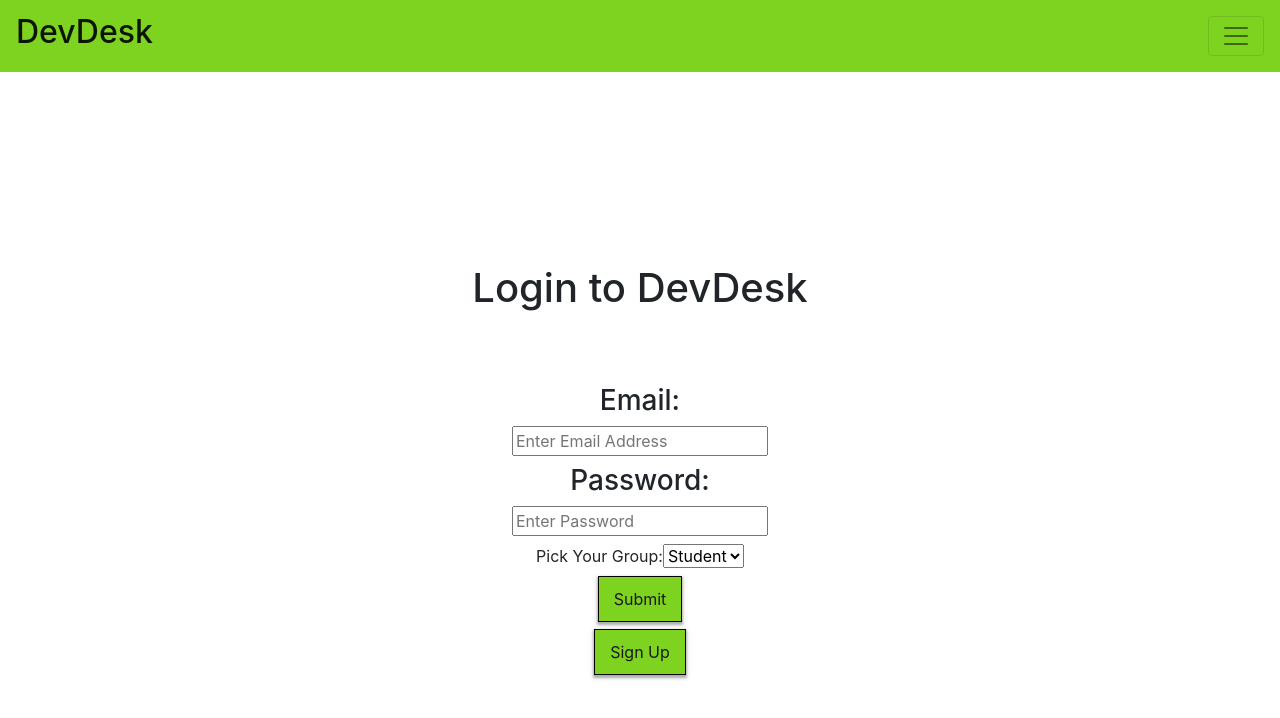
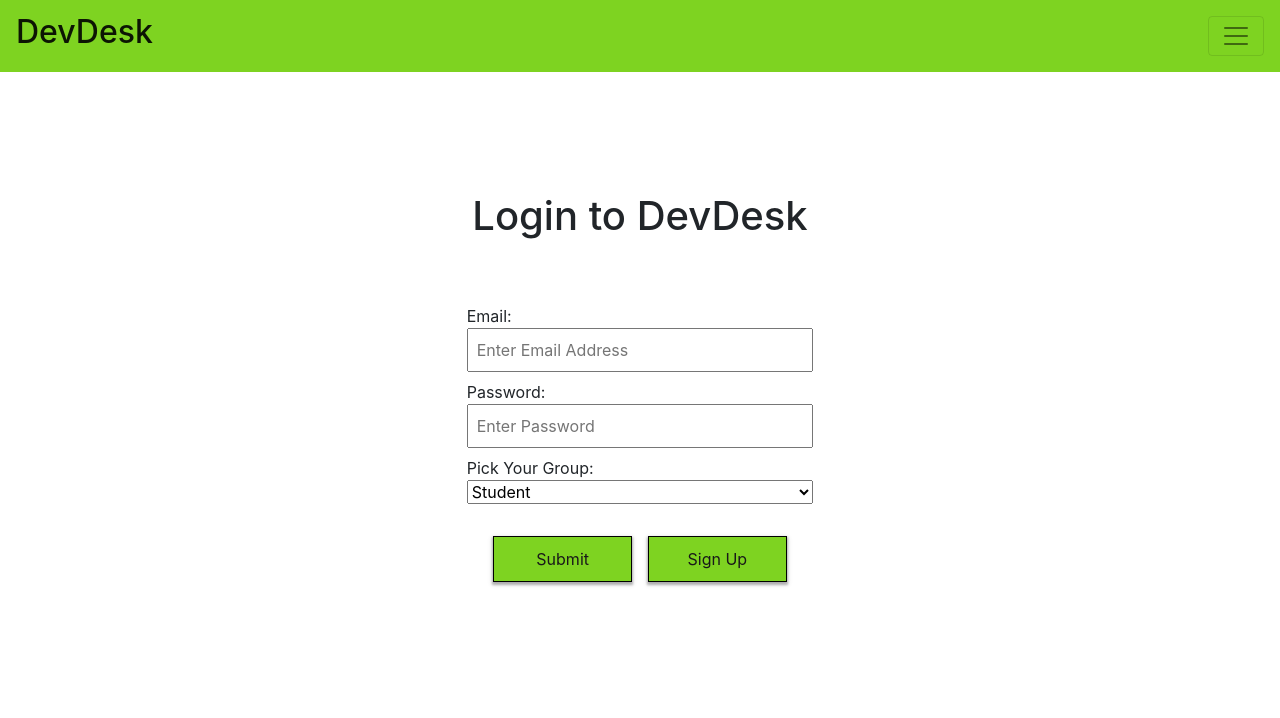
Before and after one commit to Build-Week-Dev-Desk/FrontEnd, a React (Create React App) app in the folder client/: page / in a window 1280 px wide. Shown: the top 718 px of the page. Built offline with nearby package versions, Linux system fonts and the light colour scheme.

Commit message:
LoginForm polish

```diff
--- a/client/package.json
+++ b/client/package.json
@@ -8,6 +8,7 @@
     "@testing-library/user-event": "^7.1.2",
     "axios": "^0.19.2",
     "bootstrap": "^4.4.1",
+    "node-sass": "^4.13.1",
     "react": "^16.12.0",
     "react-dom": "^16.12.0",
     "react-hook-form": "^4.8.1",
--- a/client/src/App.css
+++ b/client/src/App.css
@@ -5,20 +5,21 @@
 }
 
 .entiretick {
-  border: 2px solid #7ED321;
+  border: 2px solid #7ed321;
   background-color: lightgray;
   width: 90%;
   box-shadow: 10px 10px 5px grey;
 }
 
 .submitbtn {
-  background: #7ED321;
-  background-image: linear-gradient(-315deg, #7ED321 40%,#7ED321 100%);
+  background: #7ed321;
+  background-image: linear-gradient(-315deg, #7ed321 40%, #7ed321 100%);
   border: 1px solid black;
   padding: 10px 15px;
   font-size: 16px;
   color: #191919;
-  box-shadow: 0 2px 5px 1px rgba(0, 0, 0, 0.12), 0 2px 2px 1px rgba(0, 0, 0, 0.24);
+  box-shadow: 0 2px 5px 1px rgba(0, 0, 0, 0.12),
+    0 2px 2px 1px rgba(0, 0, 0, 0.24);
   transition: all 0.2 ease-in;
   display: flex;
   align-items: center;
@@ -27,17 +28,17 @@
 }
 .submitbtn:hover {
   transform: translateY(-1px);
-  box-shadow: 0 2px 6px 2px rgba(11, 53, 240, 0.12), 0 2px 3px 2px rgba(0, 0, 0, 0.24);
+  box-shadow: 0 2px 6px 2px rgba(11, 53, 240, 0.12),
+    0 2px 3px 2px rgba(0, 0, 0, 0.24);
   background: black;
-  color: #7ED321;
+  color: #7ed321;
   text-decoration: none;
 }
 .submitbtn:active {
-  background: #7ED321;
-  box-shadow: inset 0px 0px 5px #7ED321;
+  background: #7ed321;
+  box-shadow: inset 0px 0px 5px #7ed321;
   outline: none;
 }
-
 
 .ticket {
   display: flex;
@@ -51,7 +52,7 @@
   padding: 10px 10px;
   margin: 10px 5px;
   box-sizing: border-box;
-  border: 1px solid #7ED321;
+  border: 1px solid #7ed321;
   border-radius: 4px;
   resize: both;
 }
@@ -61,19 +62,20 @@
   padding: 10px 10px;
   margin: 10px 5px;
   box-sizing: border-box;
-  border: 1px solid #7ED321;
+  border: 1px solid #7ed321;
   border-radius: 4px;
   resize: both;
 }
 
 .navcreate {
-  background: #7ED321;
-  background-image: linear-gradient(-315deg, #7ED321 40%,#7ED321 100%);
+  background: #7ed321;
+  background-image: linear-gradient(-315deg, #7ed321 40%, #7ed321 100%);
   border: 1px solid black;
   padding: 10px 15px;
   font-size: 16px;
   color: #191919;
-  box-shadow: 0 2px 5px 1px rgba(0, 0, 0, 0.12), 0 2px 2px 1px rgba(0, 0, 0, 0.24);
+  box-shadow: 0 2px 5px 1px rgba(0, 0, 0, 0.12),
+    0 2px 2px 1px rgba(0, 0, 0, 0.24);
   transition: all 0.2 ease-in;
   text-align: center;
   display: flex;
@@ -85,30 +87,31 @@
 }
 .navcreate:hover {
   transform: translateY(-1px);
-  box-shadow: 0 2px 6px 2px rgba(11, 53, 240, 0.12), 0 2px 3px 2px rgba(0, 0, 0, 0.24);
+  box-shadow: 0 2px 6px 2px rgba(11, 53, 240, 0.12),
+    0 2px 3px 2px rgba(0, 0, 0, 0.24);
   background: black;
-  color: #7ED321;
+  color: #7ed321;
   text-decoration: none;
 }
 .navcreate:active {
-  background: #7ED321;
-  box-shadow: inset 0px 0px 5px #7ED321;
+  background: #7ed321;
+  box-shadow: inset 0px 0px 5px #7ed321;
   outline: none;
 }
 
 .logintitle {
   text-align: center;
-  margin-top: 10%;
+  margin-top: 10vh;
 }
 .loginpage {
-  display:flex;
+  display: flex;
   flex-direction: column;
   align-items: center;
   text-align: center;
-  margin-top: 5%;
+  margin-top: 5vh;
 }
 
-Link {
+link {
   text-decoration: none;
   color: black;
 }
@@ -120,7 +123,7 @@ Link {
 }
 
 #usertick {
-  border: 3px solid #7ED321;
+  border: 3px solid #7ed321;
   margin: 3% 0 3% 0;
   padding: 10px;
   background-color: lightgray;
@@ -148,7 +151,7 @@ Link {
 
 .claimedtick {
   text-align: center;
-  border: 4px solid #7ED321;
+  border: 4px solid #7ed321;
   width: 30%;
   margin: 0 auto;
   margin-top: 3%;
@@ -156,7 +159,7 @@ Link {
 }
 
 p {
-  font-weight:  bold;
+  font-weight: bold;
 }
 
 .dashb {
@@ -166,12 +169,13 @@ p {
 
 .submitbtn1 {
   background: red;
-  background-image: linear-gradient(-315deg, red 20%,#7ED321 100%);
+  background-image: linear-gradient(-315deg, red 20%, #7ed321 100%);
   border: 1px solid black;
   padding: 10px 15px;
   font-size: 16px;
   color: black;
-  box-shadow: 0 2px 5px 1px rgba(0, 0, 0, 0.12), 0 2px 2px 1px rgba(0, 0, 0, 0.24);
+  box-shadow: 0 2px 5px 1px rgba(0, 0, 0, 0.12),
+    0 2px 2px 1px rgba(0, 0, 0, 0.24);
   transition: all 0.2 ease-in;
   display: flex;
   align-items: center;
@@ -180,25 +184,27 @@ p {
 }
 .submitbtn1:hover {
   transform: translateY(-1px);
-  box-shadow: 0 2px 6px 2px rgba(11, 53, 240, 0.12), 0 2px 3px 2px rgba(0, 0, 0, 0.24);
+  box-shadow: 0 2px 6px 2px rgba(11, 53, 240, 0.12),
+    0 2px 3px 2px rgba(0, 0, 0, 0.24);
   background: red;
   color: white;
   text-decoration: none;
 }
 .submitbtn1:active {
-  background: #7ED321;
-  box-shadow: inset 0px 0px 5px #7ED321;
+  background: #7ed321;
+  box-shadow: inset 0px 0px 5px #7ed321;
   outline: none;
 }
 
 .submitbtn2 {
-  background: #7ED321;
-  background-image: linear-gradient(-315deg, #7ED321 40%, black 100%);
+  background: #7ed321;
+  background-image: linear-gradient(-315deg, #7ed321 40%, black 100%);
   border: 1px solid black;
   padding: 10px 15px;
   font-size: 16px;
   color: #191919;
-  box-shadow: 0 2px 5px 1px rgba(0, 0, 0, 0.12), 0 2px 2px 1px rgba(0, 0, 0, 0.24);
+  box-shadow: 0 2px 5px 1px rgba(0, 0, 0, 0.12),
+    0 2px 2px 1px rgba(0, 0, 0, 0.24);
   transition: all 0.2 ease-in;
   display: flex;
   align-items: center;
@@ -207,25 +213,27 @@ p {
 }
 .submitbtn2:hover {
   transform: translateY(-1px);
-  box-shadow: 0 2px 6px 2px rgba(11, 53, 240, 0.12), 0 2px 3px 2px rgba(0, 0, 0, 0.24);
+  box-shadow: 0 2px 6px 2px rgba(11, 53, 240, 0.12),
+    0 2px 3px 2px rgba(0, 0, 0, 0.24);
   background: black;
-  color: #7ED321;
+  color: #7ed321;
   text-decoration: none;
 }
 .submitbtn2:active {
-  background: #7ED321;
-  box-shadow: inset 0px 0px 5px #7ED321;
+  background: #7ed321;
+  box-shadow: inset 0px 0px 5px #7ed321;
   outline: none;
 }
 
 .submitbtn3 {
-  background: #7ED321;
-  background-image: linear-gradient(-315deg, black 40%,#7ED321 100%);
+  background: #7ed321;
+  background-image: linear-gradient(-315deg, black 40%, #7ed321 100%);
   border: 1px solid black;
   padding: 10px 15px;
   font-size: 16px;
-  color: #7ED321;
-  box-shadow: 0 2px 5px 1px rgba(0, 0, 0, 0.12), 0 2px 2px 1px rgba(0, 0, 0, 0.24);
+  color: #7ed321;
+  box-shadow: 0 2px 5px 1px rgba(0, 0, 0, 0.12),
+    0 2px 2px 1px rgba(0, 0, 0, 0.24);
   transition: all 0.2 ease-in;
   display: flex;
   align-items: center;
@@ -234,25 +242,31 @@ p {
 }
 .submitbtn3:hover {
   transform: translateY(-1px);
-  box-shadow: 0 2px 6px 2px rgba(11, 53, 240, 0.12), 0 2px 3px 2px rgba(0, 0, 0, 0.24);
+  box-shadow: 0 2px 6px 2px rgba(11, 53, 240, 0.12),
+    0 2px 3px 2px rgba(0, 0, 0, 0.24);
   background: black;
-  color: #7ED321;
+  color: #7ed321;
   text-decoration: none;
 }
 .submitbtn3:active {
-  background: #7ED321;
-  box-shadow: inset 0px 0px 5px #7ED321;
+  background: #7ed321;
+  box-shadow: inset 0px 0px 5px #7ed321;
   outline: none;
 }
 
 .submitbtn4 {
-  background: #7ED321;
-  background-image: linear-gradient(-315deg, #7ED321 40%,rgb(215, 221, 217) 100%);
+  background: #7ed321;
+  background-image: linear-gradient(
+    -315deg,
+    #7ed321 40%,
+    rgb(215, 221, 217) 100%
+  );
   border: 1px solid black;
   padding: 10px 15px;
   font-size: 16px;
   color: #191919;
-  box-shadow: 0 2px 5px 1px rgba(0, 0, 0, 0.12), 0 2px 2px 1px rgba(0, 0, 0, 0.24);
+  box-shadow: 0 2px 5px 1px rgba(0, 0, 0, 0.12),
+    0 2px 2px 1px rgba(0, 0, 0, 0.24);
   transition: all 0.2 ease-in;
   display: flex;
   align-items: center;
@@ -261,13 +275,14 @@ p {
 }
 .submitbtn4:hover {
   transform: translateY(-1px);
-  box-shadow: 0 2px 6px 2px rgba(11, 53, 240, 0.12), 0 2px 3px 2px rgba(0, 0, 0, 0.24);
-  background: #7ED321;
+  box-shadow: 0 2px 6px 2px rgba(11, 53, 240, 0.12),
+    0 2px 3px 2px rgba(0, 0, 0, 0.24);
+  background: #7ed321;
   color: black;
   text-decoration: none;
 }
 .submitbtn4:active {
-  background: #7ED321;
-  box-shadow: inset 0px 0px 5px #7ED321;
+  background: #7ed321;
+  box-shadow: inset 0px 0px 5px #7ed321;
   outline: none;
 }
--- a/client/src/components/login/LoginForm.js
+++ b/client/src/components/login/LoginForm.js
@@ -1,44 +1,64 @@
-import React from 'react';
-import { Link } from 'react-router-dom';
-import axios from 'axios';
-import { useForm } from 'react-hook-form'
+import React from "react";
+import { Link } from "react-router-dom";
+import axios from "axios";
+import { useForm } from "react-hook-form";
+import "./LoginForm.scss";
 
 const LoginForm = props => {
-
-    const { register, handleSubmit } = useForm()
+  const { register, handleSubmit } = useForm();
   const onSubmit = data => {
     axios
       .post(`https://bwdevdesk.herokuapp.com/api/auth/login`, data)
       .then(res => {
-            console.log(res)
-            localStorage.setItem('token', res.data.token)
-            localStorage.setItem('user', res.data.role)
-            localStorage.setItem('id', res.data.id)
-            props.history.push('/dashboard')
-            props.setLoggedIn(true)
+        console.log(res);
+        localStorage.setItem("token", res.data.token);
+        localStorage.setItem("user", res.data.role);
+        localStorage.setItem("id", res.data.id);
+        props.history.push("/dashboard");
+        props.setLoggedIn(true);
       })
-        .catch(err => console.log(err))
-    }
+      .catch(err => console.log(err));
+  };
 
-    return(
+  return (
     <div className="loginpage">
       <h1 className="logintitle">Login to DevDesk</h1>
       <form className="loginpage" onSubmit={handleSubmit(onSubmit)}>
-
-                    <label className="email"><h3>Email:</h3> <input type="text" placeholder="Enter Email Address" name="email" ref={register} /></label>
-                    <label className="password"><h3>Password:</h3> <input type="password" placeholder="Enter Password" name="password" ref={register} /></label>
-                    <label>Pick Your Group:
+        <label className="email">
+          Email:
+          <input
+            type="text"
+            placeholder="Enter Email Address"
+            name="email"
+            ref={register}
+          />
+        </label>
+        <label className="password">
+          Password:
+          <input
+            type="password"
+            placeholder="Enter Password"
+            name="password"
+            ref={register}
+          />
+        </label>
+        <label>
+          Pick Your Group:
           <select name="role" ref={register}>
             <option value="student">Student</option>
             <option value="staff">Staff</option>
             <option value="both">Both</option>
           </select>
         </label>
+        <div>
           <input className="submitbtn" type="submit" />
-            <Link className="submitbtn" to="/signup">Sign Up</Link>
+          <Link className="submitbtn" to="/signup">
+            Sign Up
+          </Link>
+        </div>
       </form>
     </div>
   );
-}
+};
 
 export default LoginForm;
--- /dev/null
+++ b/client/src/components/login/LoginForm.scss
@@ -0,0 +1,23 @@
+div.loginpage {
+  form {
+    padding: 1rem;
+    * {
+      width: 100%;
+    }
+    label {
+      text-align: left;
+      input {
+        padding: 0.5rem;
+      }
+    }
+    > div {
+      margin-top: 1rem;
+      .submitbtn {
+        margin: 0;
+        width: 40%;
+        display: inline-block;
+        margin: 0.5rem;
+      }
+    }
+  }
+}
```
Also changed, not shown: 1 other file (tests, documents, lock files or other folders). Lines whose indentation alone changed are shown as unchanged.
